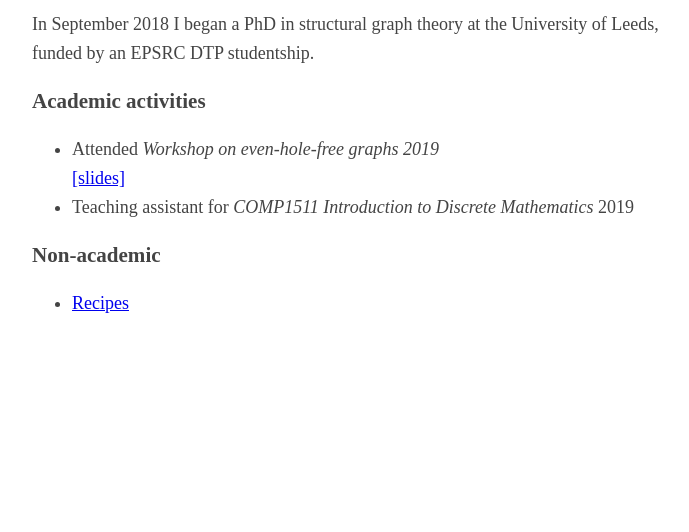
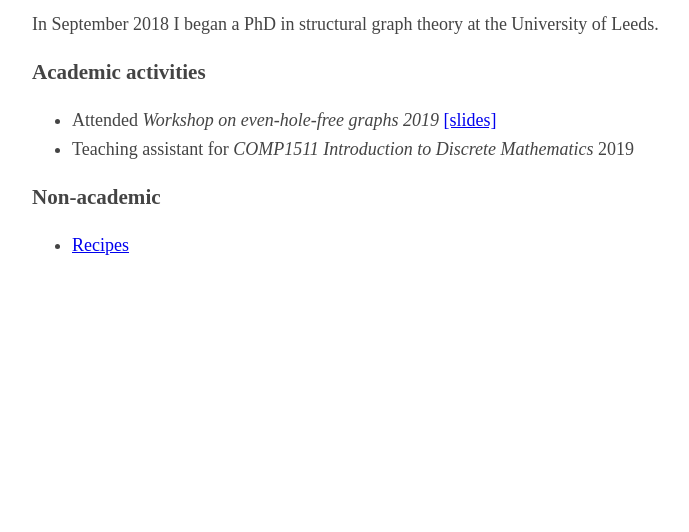
Before and after one commit to jakehorsfield/jakehorsfield.github.io, a plain HTML site: page index.html in a window 1280 px wide. Shown: the part 268-800 px from the top of the page, without its empty margins (283-972 px from the left). Drawn offline with Linux system fonts and the light colour scheme; a script that the page names is missing.

Commit message:
Update index.html

```diff
--- a/index.html
+++ b/index.html
@@ -19,12 +19,12 @@
     </header>
 
     <p>
-    In September 2018 I began a PhD in structural graph theory at the University of Leeds, funded by an EPSRC DTP studentship.
+    In September 2018 I began a PhD in structural graph theory at the University of Leeds.
     </p>
     <h3>Academic activities</h3>
     <p>
     <ul>
-        <li>Attended <em>Workshop on even-hole-free graphs 2019</em><br><a href='JakeBelgrade2019.pdf'>[slides]</a></li>
+        <li>Attended <em>Workshop on even-hole-free graphs 2019</em> <a href='JakeBelgrade2019.pdf'>[slides]</a></li>
         <li>Teaching assistant for <em>COMP1511 Introduction to Discrete Mathematics</em> 2019</li>
     </ul>
     </p>
```
